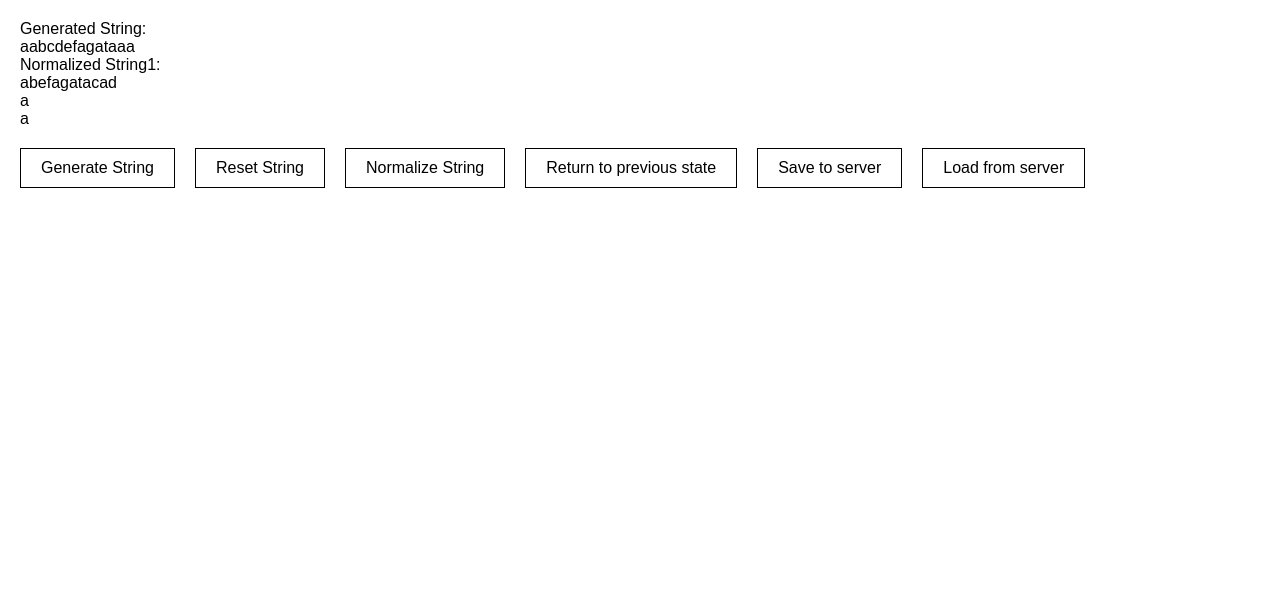
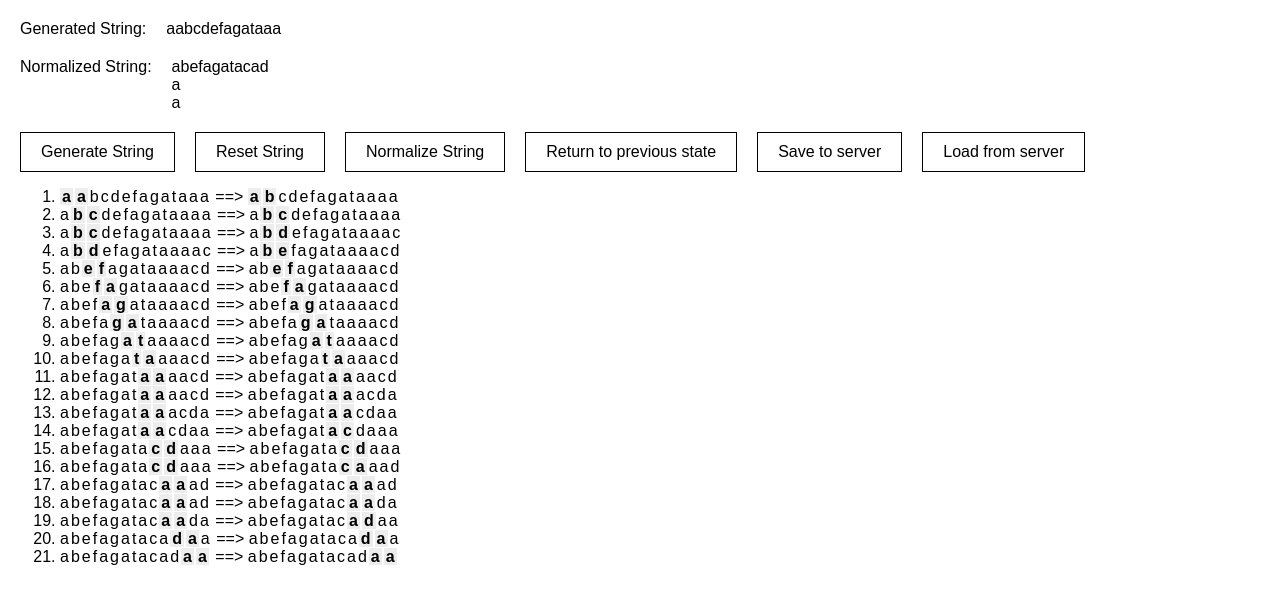
Before and after one commit to iDeaan/string_normalizer_front, a React (Create React App) app: page / in a window 1280 px wide. Both pictures are taken after a click on the element "Normalize String". Shown: the top 604 px of the page. Built offline with nearby package versions, Linux system fonts and the light colour scheme.

Commit message:
display normalizing steps

```diff
--- a/src/App.css
+++ b/src/App.css
@@ -23,3 +23,25 @@
 .selected-item {
   font-weight: bold;
 }
+
+.string-information {
+    display: flex;
+    margin-bottom: 20px;
+}
+
+.string-information .value {
+    margin-left: 20px;
+}
+
+span.selected {
+    font-weight: bold;
+}
+
+.normalize-step span {
+    margin-right: 2px;
+}
+
+.normalize-step .selected {
+    background-color: #ededed;
+    padding: 0 2px;
+}
--- a/src/App.js
+++ b/src/App.js
@@ -69,6 +69,7 @@ class App extends Component {
     while ((i < currentIterationArray.length - 1) && !isAllLettersAfterIndexHasSameType(i, currentIterationArray)) {
       const isCurrentElementConsonantLetter = consonantLetters.includes(currentIterationArray[i]);
       const isNextElementConsonantLetter = consonantLetters.includes(currentIterationArray[i + 1]);
+      const before = [...currentIterationArray]; // letters before current iteration
 
       if (isCurrentElementConsonantLetter === isNextElementConsonantLetter) {
         currentIterationArray = moveLetterToEndOfString(i + 1, currentIterationArray);
@@ -76,9 +77,12 @@ class App extends Component {
         i++;
       }
 
+      // push to array of normalize iterations (for display in render)
       normalizingIterations.push({
-        currentIterationItemIndex: i + 1,
-        currentIterationArray,
+        currentIterationItemIndex: i,
+        beforeIteration: [...before],
+        afterIteration: [...currentIterationArray],
+        currentIterationArray: [...currentIterationArray],
       });
     }
 
@@ -103,21 +107,36 @@ class App extends Component {
 
   }
 
+  renderStepByStepNormalizeString(data, isToDisplayAfterIterationData = false) {
+    const { currentIterationItemIndex, beforeIteration, afterIteration } = data;
+    const currentIterationArray = isToDisplayAfterIterationData ? afterIteration : beforeIteration;
+    return (
+      currentIterationArray.map((item, index) =>
+        <span
+          key={index}
+          className={index === currentIterationItemIndex || index === currentIterationItemIndex + 1 ? 'selected' : ''}
+        >
+          {item}
+        </span>
+      )
+    )
+  }
+
   render() {
-    const { initialString, normalizedString } = this.state;
+    const { initialString, normalizedString, normalizingIterations } = this.state;
 
     return (
       <div className="app-container">
-        <div className="initial-string">
+        <div className="string-information initial-string">
           <div className="text">Generated String:</div>
           <div className="value">{initialString}</div>
         </div>
-        <div className="normalized-string">
-          <div className="text">Normalized String1:</div>
+        <div className="string-information normalized-string">
+          <div className="text">Normalized String:</div>
           <div
             className="value"
             dangerouslySetInnerHTML={{__html:
-                initialString !== normalizedString ? moveVowelLettersToNewString(normalizedString) : normalizedString }}
+                initialString !== normalizedString ? moveVowelLettersToNewString(normalizedString) : '' }}
           />
         </div>
         <div className="actions-list">
@@ -158,6 +177,13 @@ class App extends Component {
             Load from server
           </div>
         </div>
+        <ol className="normalizing-steps">
+          {normalizingIterations.length ? normalizingIterations.map((item, index) =>
+            <li key={index} className="normalize-step">
+              {this.renderStepByStepNormalizeString(item)} ==> {this.renderStepByStepNormalizeString(item, true)}
+            </li>
+          ) : ''}
+        </ol>
       </div>
     );
   }
```
